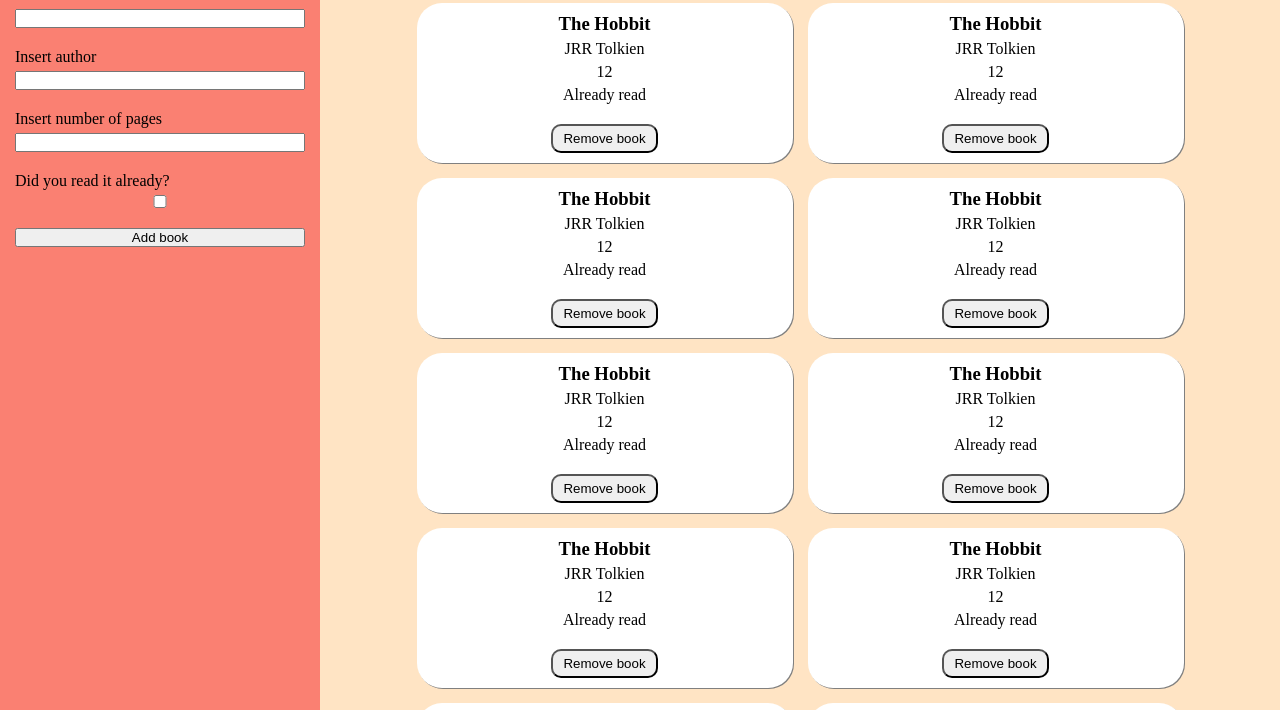
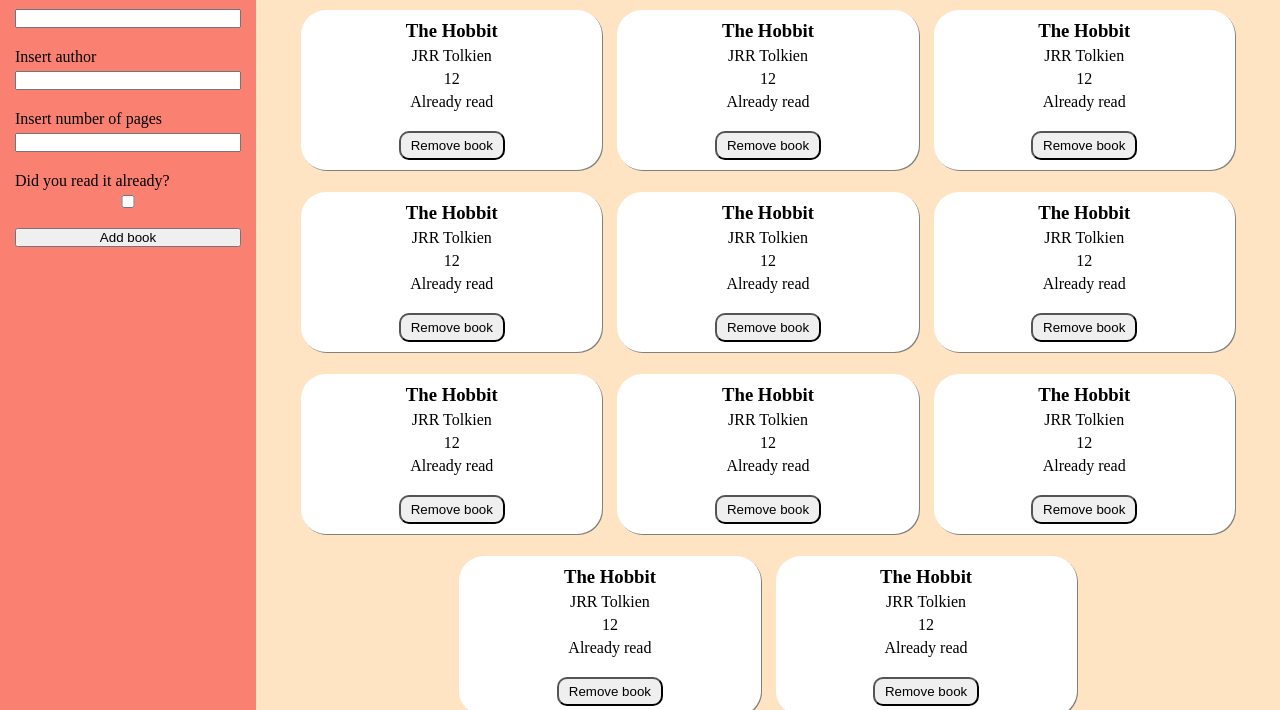
Before and after one commit to decio88/top-library, a website: page index.html in a window 1280 px wide. Shown: the part 67-777 px from the top of the page. Drawn offline with Linux system fonts and the light colour scheme.

Commit message:
Improved style with many items

```diff
--- a/style.css
+++ b/style.css
@@ -6,7 +6,7 @@
 
 .container {
   display: grid;
-  grid-template-columns: 1fr 3fr;
+  grid-template-columns: 1fr 4fr;
   height: 100vh;
 }
 
@@ -55,8 +55,9 @@
   align-items: center;
   flex: none;
   justify-content: space-around;
-  width: 40%;
-  height: 20vh;
+  width: 30%;
+  min-height: 160px;
+  max-height: 20vh;
   background-color: white;
   box-shadow: 1px 1px gray;
   border-radius: 25px;
```
